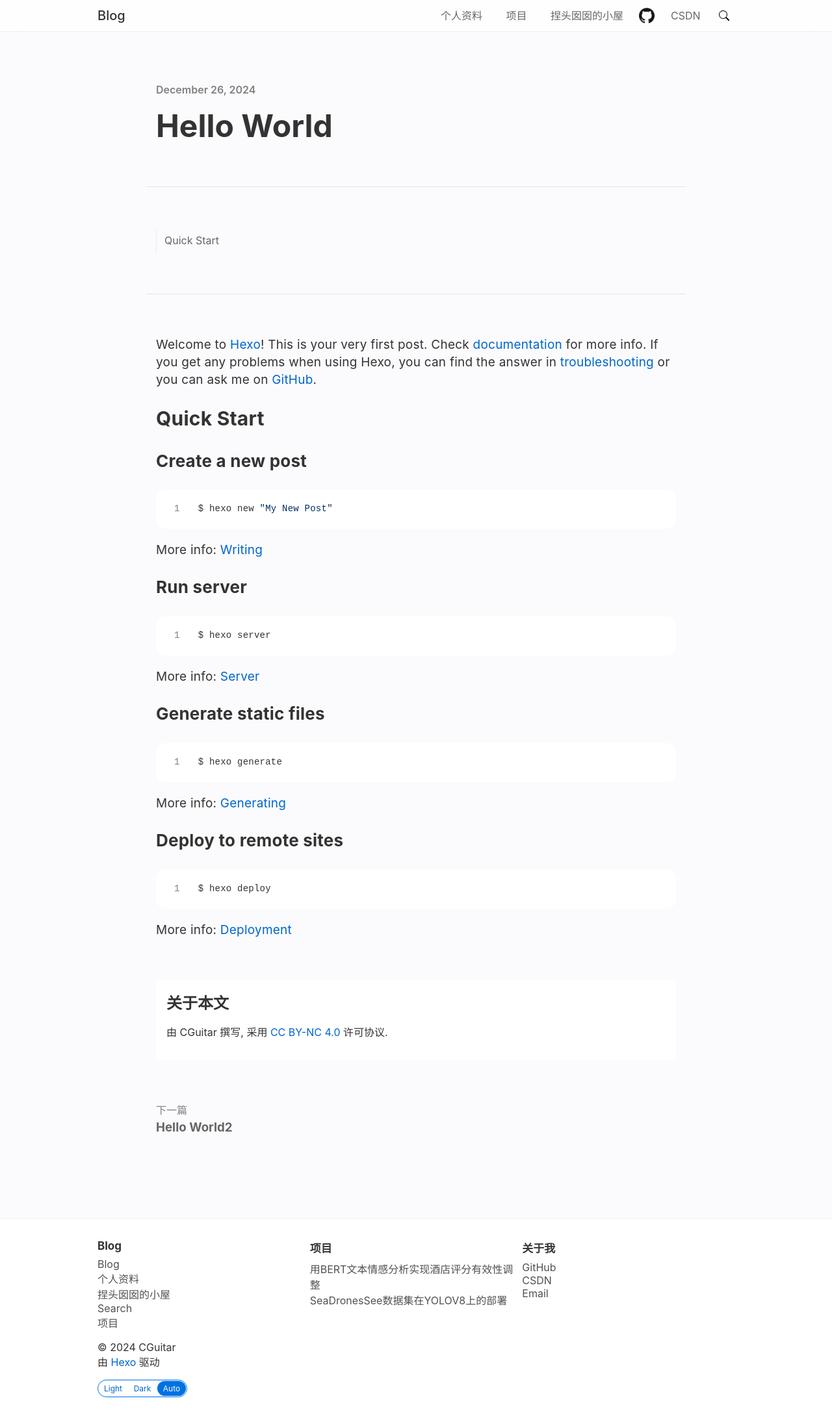
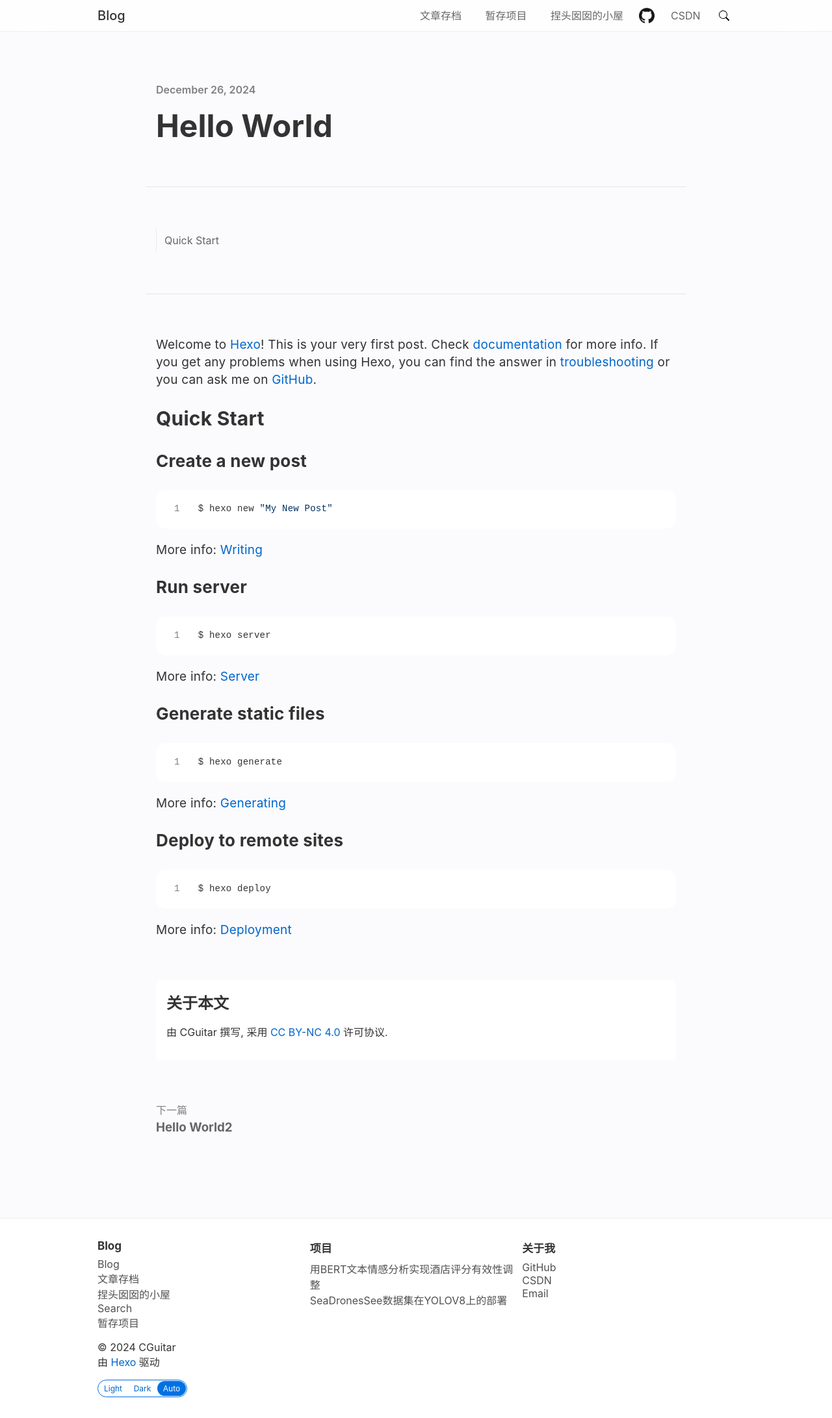
Before and after one commit to CGuitar/CGuitar.github.io, a plain HTML site: page 2024/12/26/hello-world/index.html in a window 1280 px wide. Shown: the whole page at 65% size. Drawn offline with nearby package versions, Linux system fonts and the light colour scheme.

Commit message:
Site updated: 2024-12-29 03:37:50

```diff
--- a/2024/12/26/hello-world/index.html
+++ b/2024/12/26/hello-world/index.html
@@ -96,11 +96,11 @@
             <a class="nav-item nav-item-home" href="/">主页</a>
 
 
-            <a class="nav-item" href="/archives">个人资料</a>
+            <a class="nav-item" href="/archives">文章存档</a>
 
 
 
-            <a class="nav-item" href="/tech-community">项目</a>
+            <a class="nav-item" href="/tech-community">暂存项目</a>
 
 
 
@@ -196,13 +196,13 @@
 
                 <a href="/" class="item">Blog</a>
 
-                <a href="/archives" class="item">个人资料</a>
+                <a href="/archives" class="item">文章存档</a>
 
                 <a href="/love" class="item">捏头囡囡的小屋</a>
 
                 <a href="/search" class="item">Search</a>
 
-                <a href="/projects" class="item">项目</a>
+                <a href="/tech-community" class="item">暂存项目</a>
 
             </div>
 
```
Also changed, not shown: 2024/12/26/test01/index.html (+4 -4 lines), 2024/12/28/SeaDronesSee/index.html (+4 -4 lines), 2024/12/28/SentimentAnalysis-HotelRatingValidity/index.html (+4 -4 lines), archives/2024/12/index.html (+4 -4 lines), archives/2024/index.html (+4 -4 lines), archives/index.html (+4 -4 lines), index.html (+4 -4 lines), love/index.html (+4 -4 lines), love/test01.html (+4 -4 lines), love01/index.html (+4 -4 lines), projects/index.html (+4 -4 lines), search/index.html (+4 -4 lines).
